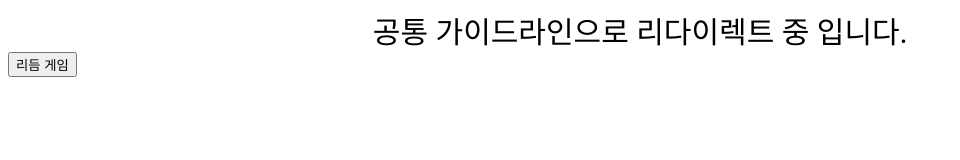
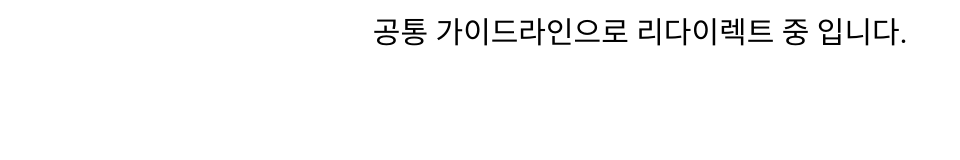
Before and after one commit to imurlovco/aspara, a plain HTML site: page index.html in a window 1280 px wide. Shown: the whole page, without its empty margins (0-960 px from the left). Drawn offline with Linux system fonts and the light colour scheme.

Commit message:
delete buttob

```diff
--- a/index.html
+++ b/index.html
@@ -11,6 +11,5 @@
     <div class="main">
         공통 가이드라인으로 리다이렉트 중 입니다.
     </div>
-    <input type="button" onclick="location.href='rhythm'" value="리듬 게임">
 </body>
 </html>
```
